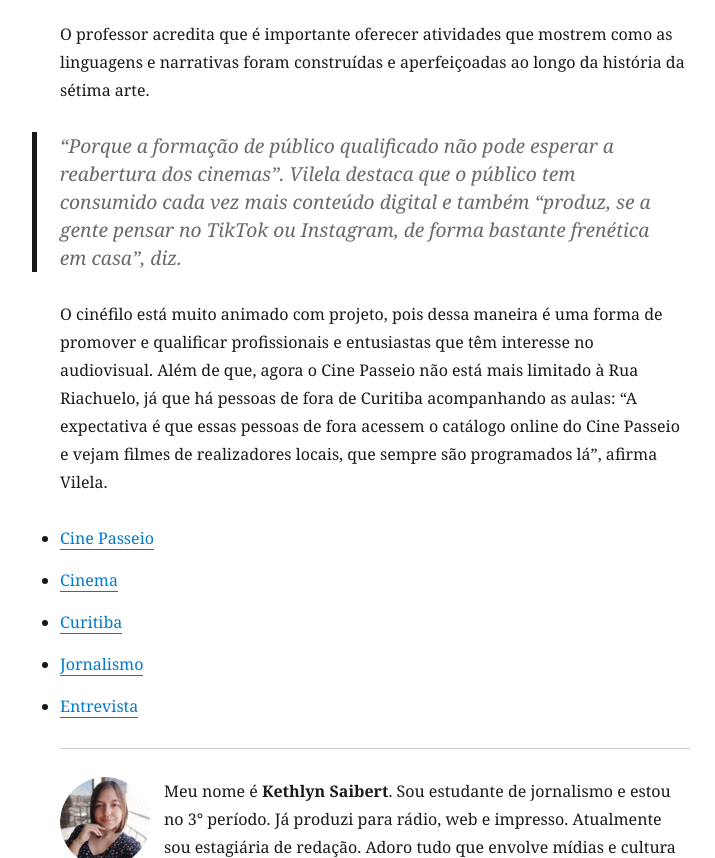
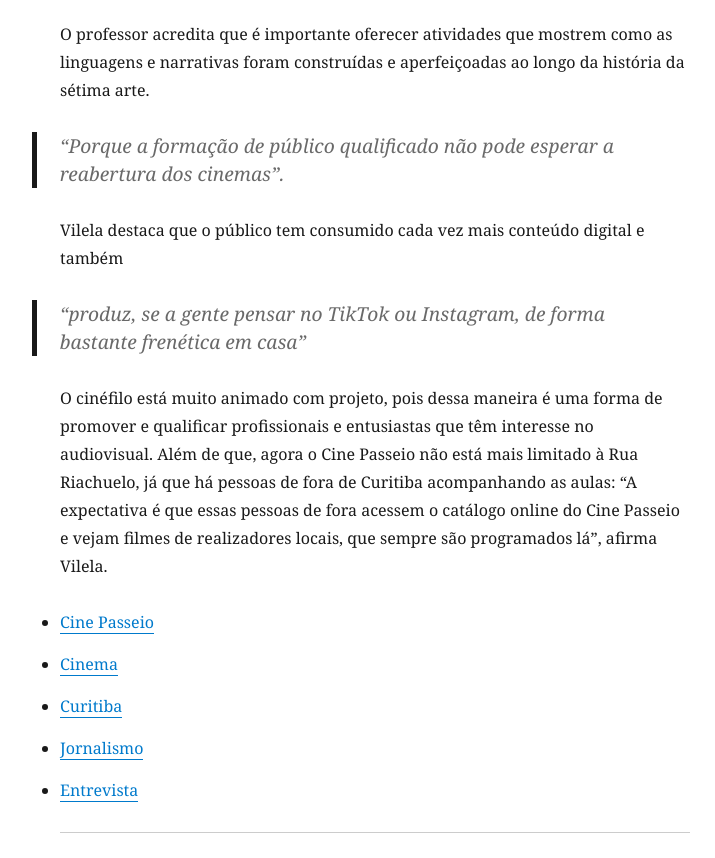
Before and after one commit to BrunoSaibert/blog-ket, a Gatsby site: page /cine-passeio-inova-com-projeto-virtual/ in a window 1280 px wide. Shown: the part 3480-4338 px from the top of the page, without its empty margins (265-980 px from the left). Built offline with nearby package versions, Linux system fonts and the light colour scheme; Gatsby itself is replaced by a stand-in of ours; some packages are replaced by stand-ins of ours.

Commit message:
Update Postagens “cine-passeio-inova-com-projeto-virtual”

```diff
--- a/content/blog/cine-passeio-inova-com-projeto-virtual.md
+++ b/content/blog/cine-passeio-inova-com-projeto-virtual.md
@@ -17,15 +17,11 @@ tags:
 
 Escolhido como um dos 20 cinemas mais legais do mundo pela Revista Exibidor - especializada em segmento cinematográfico - na edição de janeiro deste ano. O Cine Passeio inaugurado em março de 2019, é uma iniciativa da Fundação Cultural (FCC) e do Instituto Curitiba de Arte e Cultura (ICAC).  A ideia sempre foi de resgatar a tradição do cinema de rua de forma moderna e contemporânea, além de abrir espaço para o audiovisual local.
 
-
 O ano de estreia foi muito bem-sucedido. Porém, justamente no primeiro mês de aniversário o cinema precisou suspender as atividades por causa da pandemia de Covid-19. Segundo Marden Machado, um dos curadores, já havia uma vontade de criar conteúdos digitais para o público, e o fechamento das salas acelerou o processo. Foi aí que surgiu o projeto “Passeio em Casa”. “A gente não sabia direito o que, mas já havia um plano de implementar alguma ação no mundo virtual ligada à programação do cinema”, conta Marden.
-
 
 Dessa forma, foi criada uma sala virtual, o Cine Vitória, para disponibilizar filmes gratuitos. Marden explica que o conteúdo digital foi pensado para ser o mais próximo possível do oferecido no espaço físico. “Num primeiro momento, a gente reprisou filmes que já havíamos exibido no ano passado. Depois fizemos contato com artistas e cineastas da cidade para disponibilizar o material deles. E desta maneira foi até uma forma de dar continuidade ao trabalho que a gente tinha feito no ano passado”, diz.
 
-
 O curador destaca que com essa iniciativa o Cine Passeio foi o primeiro cinema do Brasil no período de pandemia a distribuir filmes em formato virtual. Devido ao sucesso, as distribuidoras independentes viram a possibilidade de lançar filmes em plataformas online. Logo, o Cine Passeio criou mais uma sala virtual, o Cine Plaza, em parceria com o streaming Cinema Virtual, plataforma que disponibiliza para os cinemas brasileiros lançamentos exclusivos.
-
 
 Quando os curadores Marden Machado e Marcos Jorge começaram a trabalhar no projeto arquitetônico em 2017,
 
@@ -33,15 +29,11 @@ Quando os curadores Marden Machado e Marcos Jorge começaram a trabalhar no proj
 
 Uma forma de se diferenciar dos cinemas comuns de shoppings. Então, o espaço foi pensado para que as pessoas possam discutir sobre os filmes após as sessões. O cinema conta com um coworking, café e o espaço Valêncio Xavier, sala voltada para cursos de audiovisual, chamada de masterclasses.
 
-
 O curador explica que em meio à pandemia houve a necessidade de continuar com as aulas online, já que o Cine Passeio tem um público cativo de amantes da sétima arte. “Uma vez que as pessoas não podiam mais sair de suas casas para ir até o Cine Passeio, a gente procurou uma maneira de levar o nosso conteúdo até a casa das pessoas”, afirma Marden. As aulas presenciais têm lotação de 60 lugares e no modo virtual se manteve o mesmo número. O aluno acessa o site, se inscreve na turma da semana e recebe por e-mail o login e senha. As masterclasses são realizadas por meio da plataforma do Google Hangouts. O professor expõe o material em PowerPoint e vídeos com cenas de filmes e também é possível interagir via chat, microfone e câmera. As aulas são ministradas aos sábados das 15h às 17h, sempre com um assunto diferente relacionado a produções cinematográficas.
-
 
 Outra forma de resgatar o público foi a criação do Podcast Passeio. Com os podcasts cada vez mais populares na web, foi mais uma maneira de entregar conteúdo diferente e se reinventar num período em que o cinema está fechado. A curadoria percebeu no primeiro ano do Cine Passeio que o público é bem diversificado, então é interessante trazer conteúdos diferentes para gostos diferentes.
 
-
 O podcast traz assuntos diversos que vão desde temas mais técnicos do audiovisual a entrevistas com personalidades do cinema brasileiro e internacional. Os episódios já contaram com as presenças de artistas renomados, seja da cena independente quanto do mainstream. Como o cineasta Aly Muritiba, o crítico de cinema Fernando Brito e até entrevistas com os atores Lázaro Ramos e Bárbara Paz.
-
 
 Marden diz que a iniciativa “Passeio em Casa” já é um sucesso. O conteúdo vai além das fronteiras do sofá. O curador afirma com entusiasmo que o cinema de rua irá continuar com todo o projeto multimídia mesmo depois da pandemia. “Conseguimos alcançar um público de fora de Curitiba, de outros estados e até de fora do Brasil. Ou seja, a gente acertou, superou nossas expectativas”, conta.
 
@@ -54,9 +46,12 @@ Marden diz que a iniciativa “Passeio em Casa” já é um sucesso. O conteúdo
 
 Para Luiz Gustavo Vilela, professor, crítico de cinema e jornalista, a iniciativa de continuar com as masterclasses mesmo com o cinema fechado é imprescindível. Ele ministrou uma aula no dia 4 de julho sobre o trabalho do cineasta americano Wes Anderson.
 
-
  O professor acredita que é importante oferecer atividades que mostrem como as linguagens e narrativas foram construídas e aperfeiçoadas ao longo da história da sétima arte.
 
-> “Porque a formação de público qualificado não pode esperar a reabertura dos cinemas”. Vilela destaca que o público tem consumido cada vez mais conteúdo digital e também “produz, se a gente pensar no TikTok ou Instagram, de forma bastante frenética em casa”, diz.
+> “Porque a formação de público qualificado não pode esperar a reabertura dos cinemas”.
+
+ Vilela destaca que o público tem consumido cada vez mais conteúdo digital e também
+
+> “produz, se a gente pensar no TikTok ou Instagram, de forma bastante frenética em casa”
 
 O cinéfilo está muito animado com projeto, pois dessa maneira é uma forma de promover e qualificar profissionais e entusiastas que têm interesse no audiovisual. Além de que, agora o Cine Passeio não está mais limitado à Rua Riachuelo, já que há pessoas de fora de Curitiba acompanhando as aulas: “A expectativa é que essas pessoas de fora acessem o catálogo online do Cine Passeio e vejam filmes de realizadores locais, que sempre são programados lá”, afirma Vilela.
```
